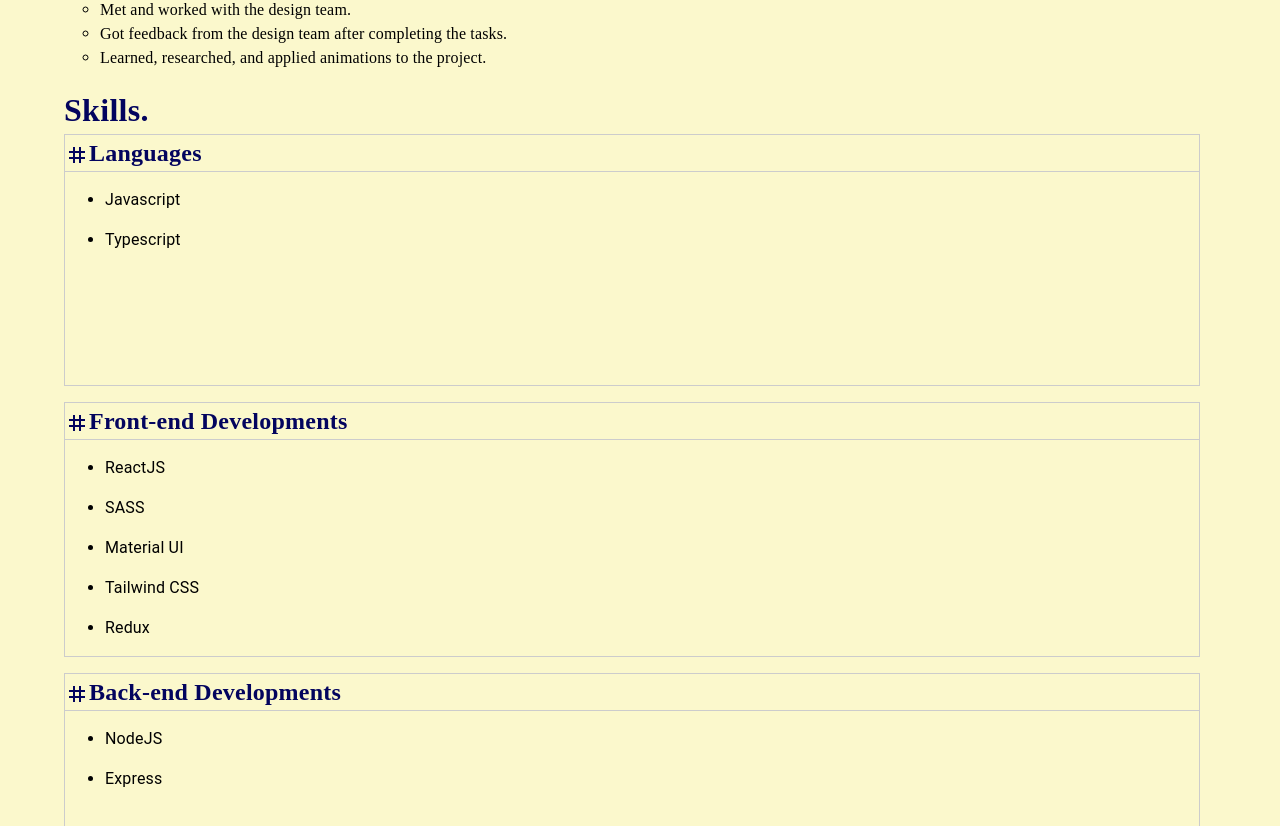
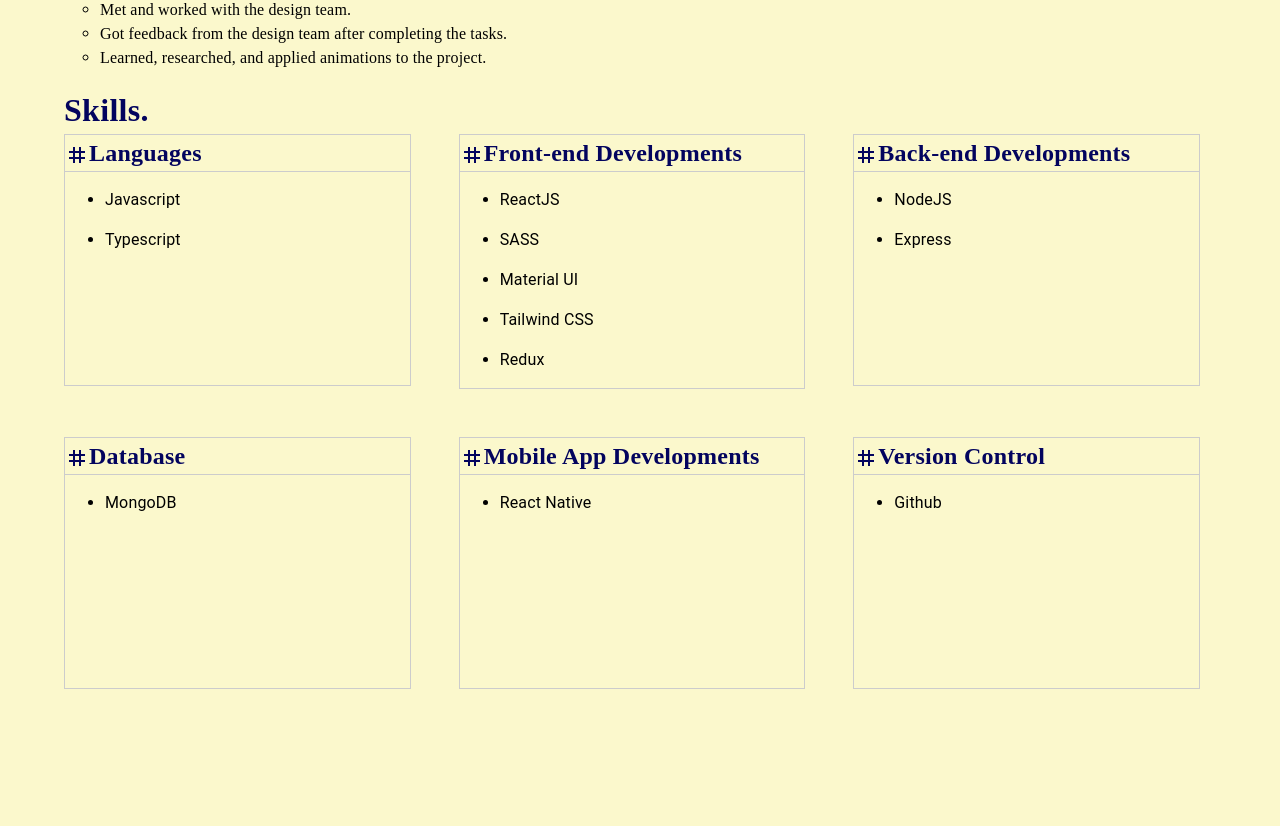
Before and after one commit to khoa36isefiw/my-portfolio, a React (Create React App) app: page / in a window 1280 px wide. Shown: the part 680-1506 px from the top of the page. After the commit the page ends 1385 px from the top, so only its background shows below. Built offline with nearby package versions, Linux system fonts and the light colour scheme.

Commit message:
re-define layout for skills

```diff
--- a/src/components/About.js
+++ b/src/components/About.js
@@ -1,4 +1,4 @@
-import { Box } from "@mui/material";
+import { Box, Grid2 } from "@mui/material";
 import React from "react";
 import { CustomizeTypography } from "./CustomizeTypography/CustomizeTypography";
 
@@ -39,17 +39,39 @@
 
       <Box sx={{ mt: 2 }}>
         <AboutTitle title={"Skills"} />
+        {/*
+        grid  */}
+        <Grid2 container spacing={4}>
+          <Grid2 size={{ xs: 12, sm: 6, md: 4, lg: 4 }}>
             <Skills skill={"Languages"} data={languagesData} />
+          </Grid2>
 
-        <Skills skill={"Front-end Developments"} data={frontEndDevelopments} />
-        <Skills skill={"Back-end Developments"} data={backEndDevelopments} />
+          <Grid2 size={{ xs: 12, sm: 6, md: 4, lg: 4 }}>
+            <Skills
+              skill={"Front-end Developments"}
+              data={frontEndDevelopments}
+            />
+          </Grid2>
+
+          <Grid2 size={{ xs: 12, sm: 6, md: 4, lg: 4 }}>
+            <Skills
+              skill={"Back-end Developments"}
+              data={backEndDevelopments}
+            />
+          </Grid2>
+          <Grid2 size={{ xs: 12, sm: 6, md: 4, lg: 4 }}>
             <Skills skill={"Database"} data={databaseData} />
+          </Grid2>
+          <Grid2 size={{ xs: 12, sm: 6, md: 4, lg: 4 }}>
             <Skills
               skill={"Mobile App Developments"}
               data={mobileAppDevelopments}
             />
-
+          </Grid2>
+          <Grid2 size={{ xs: 12, sm: 6, md: 4, lg: 4 }}>
             <Skills skill={"Version Control"} data={versionControl} />
+          </Grid2>
+        </Grid2>
       </Box>
     </Box>
   );
--- a/src/data/skillsData.js
+++ b/src/data/skillsData.js
@@ -5,6 +5,7 @@
     image:
       "https://upload.wikimedia.org/wikipedia/commons/6/6a/JavaScript-logo.png",
     name: "Javascript",
+
   },
   {
     image: "https://believeit.fr/fichiers/TypeScript.jpg",
```
Lines whose indentation alone changed are shown as unchanged.
